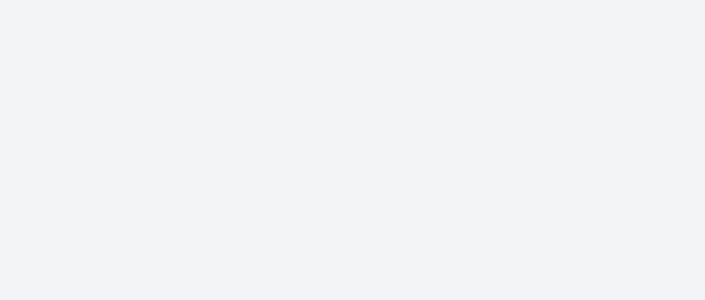
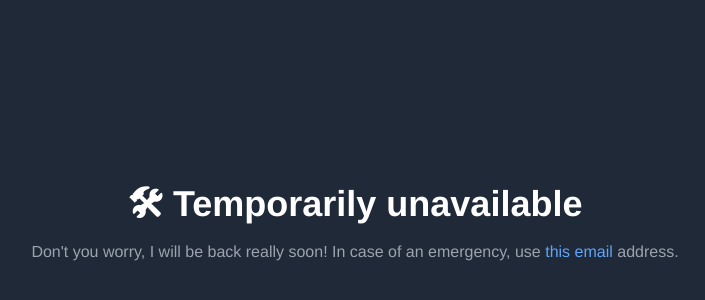
Before and after one commit to noonosh/nuriddinislamov.com-old, a React (Create React App) app: page /contact in a window 1280 px wide. Before the commit this address had no page. Shown: the part 136-436 px from the top of the page, without its empty margins (285-990 px from the left). Built offline with nearby package versions, Linux system fonts and the light colour scheme.

Commit message:
single outcome of my 2 hrs of struggle on this: crap it

```diff
--- a/src/App.js
+++ b/src/App.js
@@ -1,6 +1,7 @@
 import React from 'react';
 import { BrowserRouter, Routes, Route } from 'react-router-dom';
 import Maintenance from './Maintenance';
+import Layout from './Layout';
 // import Home from './components/Home';
 // import About from './components/About';
 // import Skills from './components/Skills';
@@ -8,15 +9,18 @@ import Maintenance from './Maintenance';
 
 function App() {
 	return (
-		<BrowserRouter>
-			<Routes>
-				<Route element={<Maintenance />} exact path='/' />
-				{/* <Route element={<Home />} exact path='/' /> */}
-				{/* <Route element={<About />} path='/about' /> */}
-				{/* <Route element={<Skills />} path='/skills' /> */}
-				{/* <Route element={<Contact />} path='/contact' /> */}
-			</Routes>
-		</BrowserRouter>
+		// <BrowserRouter>
+		// 	<Routes>
+		// 		<Route element={<Maintenance />} exact path='/' />
+		// 		{/* <Route element={<Home />} exact path='/' /> */}
+		// 		{/* <Route element={<About />} path='/about' /> */}
+		// 		{/* <Route element={<Skills />} path='/skills' /> */}
+		// 		{/* <Route element={<Contact />} path='/contact' /> */}
+		// 	</Routes>
+		// </BrowserRouter>
+		<Layout>
+			<Maintenance />
+		</Layout>
 	);
 }
 
--- /dev/null
+++ b/src/Layout.js
@@ -0,0 +1,11 @@
+import { ThemeProvider } from './themeContext';
+
+const Layout = ({ children }) => {
+	return (
+		<ThemeProvider>
+			<main>{children}</main>
+		</ThemeProvider>
+	);
+};
+
+export default Layout;
--- a/src/Maintenance.js
+++ b/src/Maintenance.js
@@ -1,25 +1,28 @@
 import React, { useEffect } from 'react';
+import { Toggle } from './components/Toggle';
 
 function Maintenance() {
 	useEffect(() => {
 		document.title = 'Sorry...';
 	}, []);
 	return (
-		<div className='flex flex-column h-screen w-100 text-center justify-center'>
-			<h1 className='font-bold text-4xl py-3'>
-				<span className='underline'>Sorry,</span> I am away now...
+		<React.Fragment>
+			<div className='flex flex-column h-screen w-100 text-center justify-center dark:bg-gray-800'>
+				<h1 className='font-bold text-4xl py-3 dark:text-white'>
+					🛠 Temporarily unavailable
 				</h1>
-			<p className='mb-24'>
+				<p className='mb-24 dark:text-gray-400'>
 					Don't you worry, I will be back really soon! In case of an
 					emergency, use{' '}
 					<a
 						href='mailto:nuriddinislamov@icloud.com'
-					className='text-blue-600 hover:underline'>
+						className='text-blue-600 hover:underline dark:text-blue-400 dark:hover:text-blue-500 transition duration-500 ease-in-out'>
 						this email
 					</a>{' '}
 					address.
 				</p>
 			</div>
+		</React.Fragment>
 	);
 }
 
--- /dev/null
+++ b/src/components/Toggle.js
@@ -0,0 +1,20 @@
+import { useContext } from 'react';
+import { ThemeContext } from '../themeContext';
+
+export const Toggle = () => {
+	const { theme, setTheme } = useContext(ThemeContext);
+
+	function isDark() {
+		return theme === 'dark';
+	}
+
+	function toggleTheme(e) {
+		setTheme(e ? 'dark' : 'light');
+	}
+
+	return (
+		<label>
+			<button onClick={toggleTheme}>{isDark() ? 'Light' : 'Dark'}</button>
+		</label>
+	);
+};
--- /dev/null
+++ b/src/themeContext.js
@@ -0,0 +1,52 @@
+import React, { useState, createContext } from 'react';
+
+const getInitialTheme = _ => {
+	if (typeof window !== 'undefined' && window.localStorage) {
+		const storedPrefs = window.localStorage.getItem('color-theme');
+		if (typeof storedPrefs === 'string') {
+			return storedPrefs;
+		}
+
+		const userMedia = window.matchMedia('(prefers-color-scheme: dark)');
+		if (userMedia.matches) {
+			return 'dark';
+		}
+	}
+
+	// If you want to use light theme as the default,
+	// return "light" instead
+	return 'dark';
+};
+
+export const ThemeContext = createContext();
+
+export const ThemeProvider = ({ initialTheme, children }) => {
+	const [theme, setTheme] = useState(getInitialTheme);
+
+	const rawSetTheme = theme => {
+		const root = window.document.documentElement;
+		const isDark = theme === 'dark';
+
+		root.classList.remove(isDark ? 'light' : 'dark');
+		root.classList.add(theme);
+
+		localStorage.setItem('color-theme', theme);
+	};
+
+	if (initialTheme) {
+		rawSetTheme(initialTheme);
+	}
+
+	React.useEffect(
+		_ => {
+			rawSetTheme(theme);
+		},
+		[theme],
+	);
+
+	return (
+		<ThemeContext.Provider value={{ theme, setTheme }}>
+			{children}
+		</ThemeContext.Provider>
+	);
+};
--- a/tailwind.config.js
+++ b/tailwind.config.js
@@ -1,6 +1,6 @@
 module.exports = {
 	purge: ['./src/**/*.{js,jsx,ts,tsx}', './public/index.html'],
-	darkMode: false, // or 'media' or 'class'
+	darkMode: 'class', // or 'media' or 'class'
 	theme: {
 		extend: {
 			container: {
```
Lines whose indentation alone changed are shown as unchanged.
